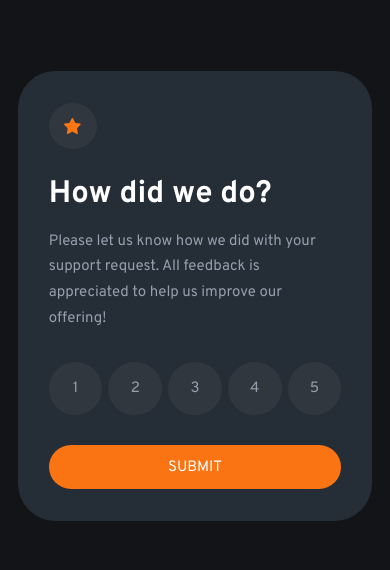
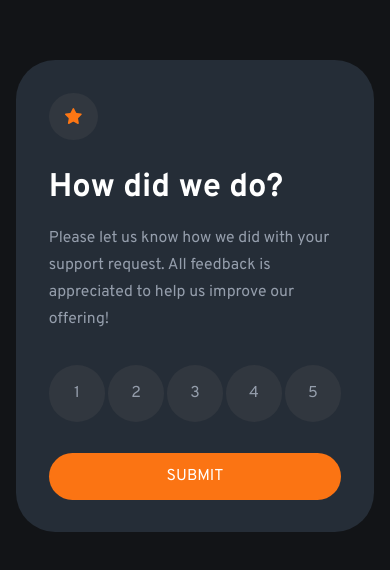
Before and after one commit to aras72h/interactive-rating-component, a plain HTML site: page index.html in a window 390 px wide. Shown: the part 126-696 px from the top of the page. Drawn offline with Linux system fonts and the light colour scheme.

Commit message:
added responsive type

```diff
--- a/style.css
+++ b/style.css
@@ -29,20 +29,18 @@ input[type=radio] {
 
 /******** Layout **********/
 .container {
-  height: 100vh;
+  min-height: 100vh;
 }
 
 .card {
   border-radius: 2.488em;
   padding: 2.074em;
   width: 75%;
-  max-width: 332.791px;
-  /* 332.791px */
-  /* height: 45%; */
+  max-width: 22.19em;
 }
 
 .star {
-  width: 1.2em;
+  width: 1.1em;
   border-radius: 50%;
   padding: 1em;
   margin-bottom: 1.728em;
@@ -88,12 +86,12 @@ input[type=radio] {
   border-radius: 1em;
   margin-bottom: 0.833em;
   font-size: 1.2em;
-  width: 332.791px;
+  width: 18.488em;
 }
 
 /******** Type **********/
 body {
-  font-size: 15px;
+  font-size: calc(15px + 0.2vw);
 }
 
 .card-heading {
```
